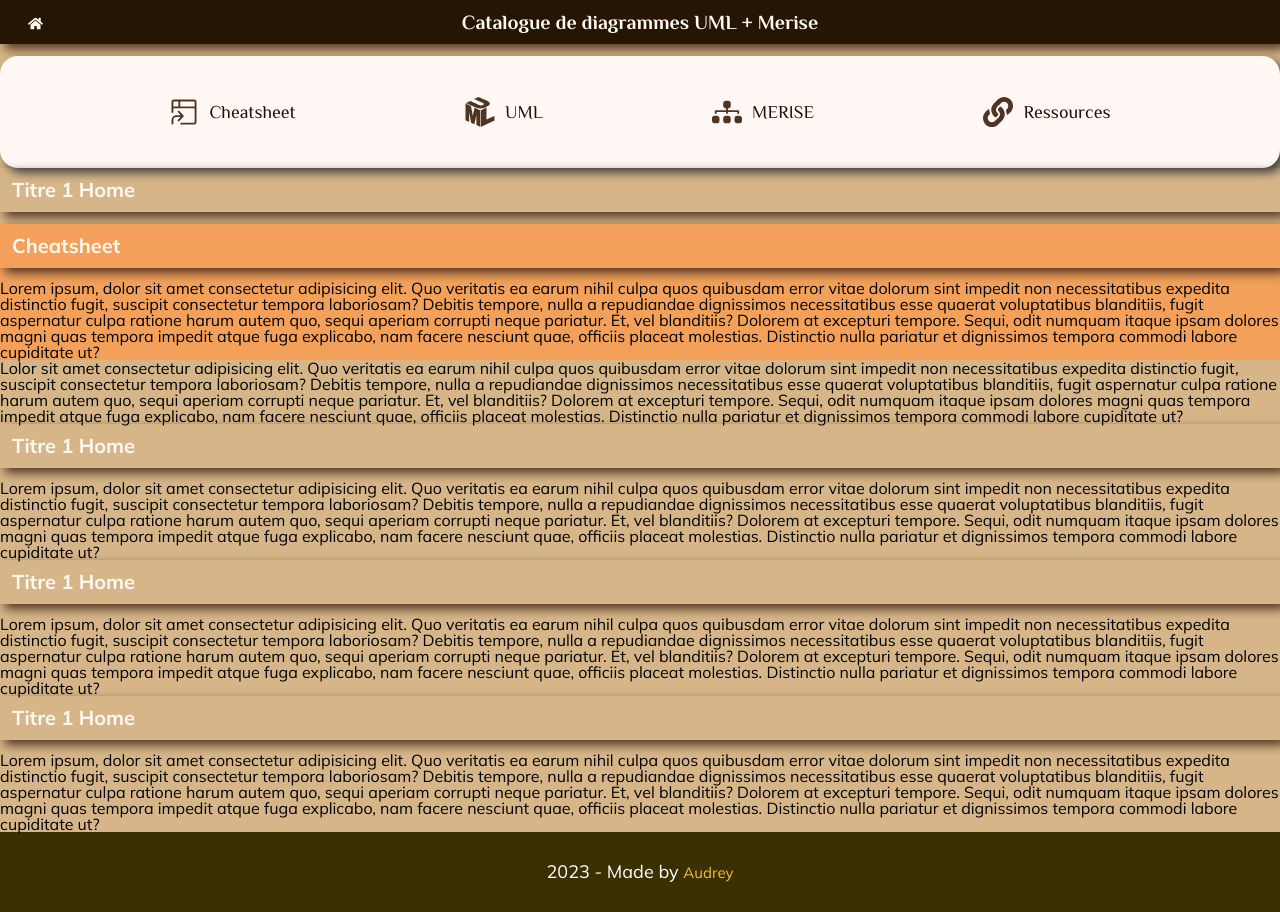
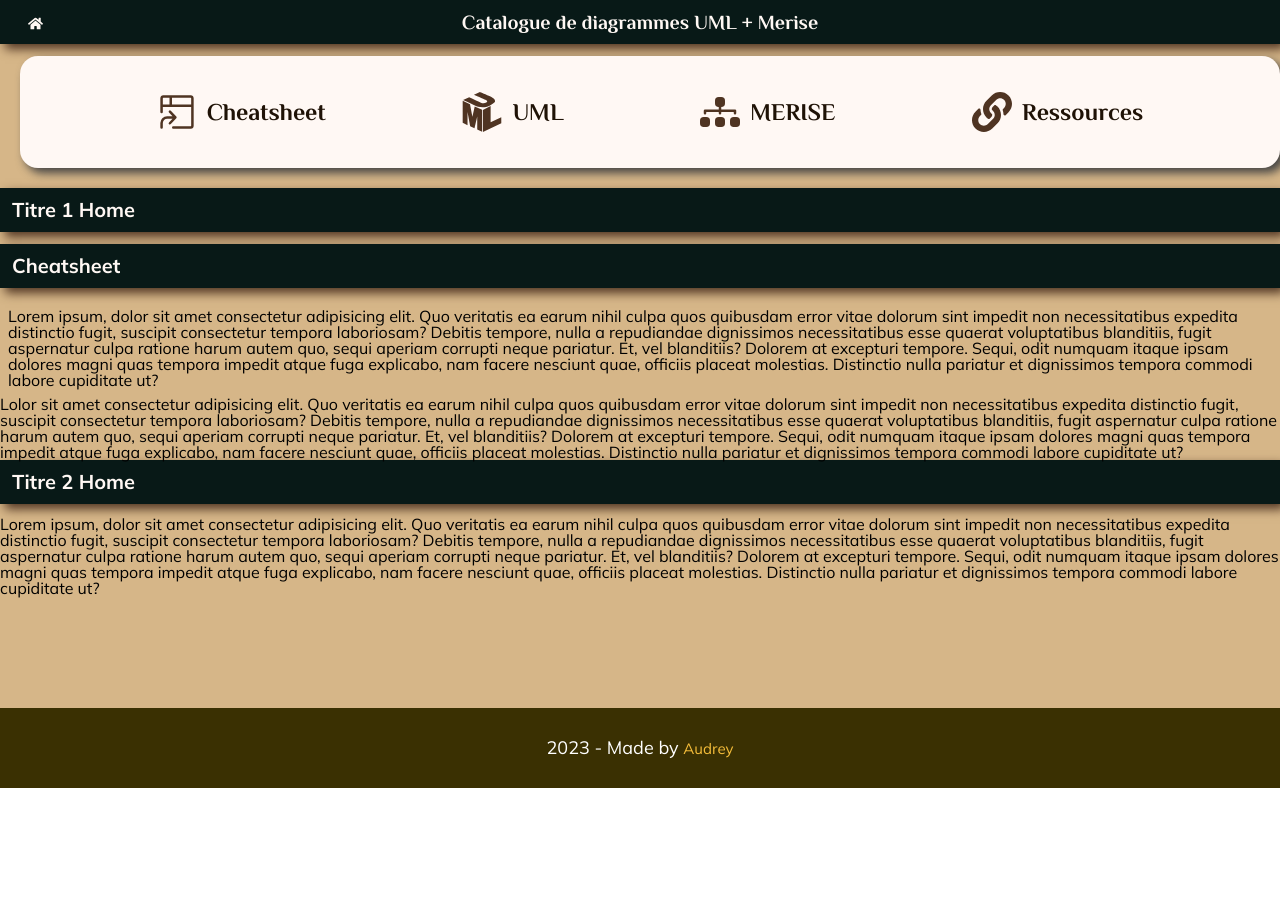
Before and after one commit to 2023-cda-alt-devops-p4/catalog-ac, a React (Vite) app: page / in a window 1280 px wide. After the commit the page ends 800 px from the top, so only its background shows below. Built offline with nearby package versions, Linux system fonts and the light colour scheme.

Commit message:
♿️ style, update accessibility tips

```diff
--- a/src/App.jsx
+++ b/src/App.jsx
@@ -55,9 +55,6 @@ const AppStyled = styled.div`
 	*,
 	::after,
 	::before {
-		margin: 0;
-		padding: 0;
-		list-style: none;
 		text-decoration: none;
 		border: none;
 		box-sizing: border-box;
@@ -79,6 +76,7 @@ const AppStyled = styled.div`
 		font-size: ${theme.fonts.P2};
 		box-shadow: 5px 5px 10px ${theme.colors.semiDarkAmber};
 		color: ${theme.colors.white_peach};
+		background-color: ${theme.colors.darkMint};
 	}
 
 	a {
@@ -87,7 +85,8 @@ const AppStyled = styled.div`
 		color: ${theme.colors.white_peach};
 	}
 
-	a:hover, 	.btn_menu a:hover {
+	a:hover,
+	.btn_menu a:hover {
 		color: ${theme.colors.amber};
 	}
 
@@ -121,7 +120,7 @@ const AppStyled = styled.div`
 	}
 
 	p {
-		padding: 2vh 0;
+		padding: ${theme.spacing.xs};
 	}
 
 	.iconScroll {
--- a/src/components/Header.jsx
+++ b/src/components/Header.jsx
@@ -11,7 +11,11 @@ const Header = () => {
 			<div className="navbar-center">
 				<Navbar className="mobile-Navbar" />
 			</div>
-			<Link className="extra-icon-home" to="/">
+			<Link
+				className="extra-icon-home"
+				to="/"
+				aria-label="aller sur la page d'acceuil"
+			>
 				<FaHome className="icon" />
 			</Link>
 		</HeaderStyled>
@@ -19,7 +23,6 @@ const Header = () => {
 };
 
 const HeaderStyled = styled.header`
-
 	h1 {
 		display: flex;
 		justify-content: center;
@@ -67,7 +70,6 @@ const HeaderStyled = styled.header`
 		}
 
 		.extra-icon-home {
-			/* visibility: visible; */
 			background-color: ${theme.colors.semiDarkAmber};
 			font-weight: ${theme.weights.bold};
 			border: none;
@@ -82,10 +84,7 @@ const HeaderStyled = styled.header`
 		}
 
 		@media (max-width: 300px) {
-
-	}
-
-
+		}
 	}
 `;
 export default Header;
--- a/src/views/Cheatsheet.jsx
+++ b/src/views/Cheatsheet.jsx
@@ -6,21 +6,21 @@ const Cheatsheet = () => {
 	return (
 		<CheatsheetStyled>
 			<h1>Cheatsheet</h1>
-			Lorem ipsum, dolor sit amet consectetur adipisicing elit. Quo veritatis ea
-			earum nihil culpa quos quibusdam error vitae dolorum sint impedit non
-			necessitatibus expedita distinctio fugit, suscipit consectetur tempora
-			laboriosam? Debitis tempore, nulla a repudiandae dignissimos
-			necessitatibus esse quaerat voluptatibus blanditiis, fugit aspernatur
-			culpa ratione harum autem quo, sequi aperiam corrupti neque pariatur. Et,
-			vel blanditiis? Dolorem at excepturi tempore. Sequi, odit numquam itaque
-			ipsam dolores magni quas tempora impedit atque fuga explicabo, nam facere
-			nesciunt quae, officiis placeat molestias. Distinctio nulla pariatur et
-			dignissimos tempora commodi labore cupiditate ut?
+			<p>
+				Lorem ipsum, dolor sit amet consectetur adipisicing elit. Quo veritatis
+				ea earum nihil culpa quos quibusdam error vitae dolorum sint impedit non
+				necessitatibus expedita distinctio fugit, suscipit consectetur tempora
+				laboriosam? Debitis tempore, nulla a repudiandae dignissimos
+				necessitatibus esse quaerat voluptatibus blanditiis, fugit aspernatur
+				culpa ratione harum autem quo, sequi aperiam corrupti neque pariatur.
+				Et, vel blanditiis? Dolorem at excepturi tempore. Sequi, odit numquam
+				itaque ipsam dolores magni quas tempora impedit atque fuga explicabo,
+				nam facere nesciunt quae, officiis placeat molestias. Distinctio nulla
+				pariatur et dignissimos tempora commodi labore cupiditate ut?
+			</p>
 		</CheatsheetStyled>
 	);
 };
 
-const CheatsheetStyled = styled.div`
-	background-color: #f3a15a;
-`;
+const CheatsheetStyled = styled.div``;
 export default Cheatsheet;
--- a/src/views/Home.jsx
+++ b/src/views/Home.jsx
@@ -1,7 +1,6 @@
 import styled from "styled-components";
 import { Link, Outlet } from "react-router-dom";
 import Cheatsheet from "./Cheatsheet";
-// import { theme } from "../assets/css/theme";
 
 // imsc snippet
 
@@ -22,8 +21,9 @@ const Home = () => {
 				nam facere nesciunt quae, officiis placeat molestias. Distinctio nulla
 				pariatur et dignissimos tempora commodi labore cupiditate ut?
 			</div>
+
 			<div>
-				<h1>Titre 1 Home</h1>
+				<h1>Titre 2 Home</h1>
 				Lorem ipsum, dolor sit amet consectetur adipisicing elit. Quo veritatis
 				ea earum nihil culpa quos quibusdam error vitae dolorum sint impedit non
 				necessitatibus expedita distinctio fugit, suscipit consectetur tempora
@@ -35,32 +35,7 @@ const Home = () => {
 				nam facere nesciunt quae, officiis placeat molestias. Distinctio nulla
 				pariatur et dignissimos tempora commodi labore cupiditate ut?
 			</div>
-			<div>
-				<h1>Titre 1 Home</h1>
-				Lorem ipsum, dolor sit amet consectetur adipisicing elit. Quo veritatis
-				ea earum nihil culpa quos quibusdam error vitae dolorum sint impedit non
-				necessitatibus expedita distinctio fugit, suscipit consectetur tempora
-				laboriosam? Debitis tempore, nulla a repudiandae dignissimos
-				necessitatibus esse quaerat voluptatibus blanditiis, fugit aspernatur
-				culpa ratione harum autem quo, sequi aperiam corrupti neque pariatur.
-				Et, vel blanditiis? Dolorem at excepturi tempore. Sequi, odit numquam
-				itaque ipsam dolores magni quas tempora impedit atque fuga explicabo,
-				nam facere nesciunt quae, officiis placeat molestias. Distinctio nulla
-				pariatur et dignissimos tempora commodi labore cupiditate ut?
-			</div>
-			<div>
-				<h1>Titre 1 Home</h1>
-				Lorem ipsum, dolor sit amet consectetur adipisicing elit. Quo veritatis
-				ea earum nihil culpa quos quibusdam error vitae dolorum sint impedit non
-				necessitatibus expedita distinctio fugit, suscipit consectetur tempora
-				laboriosam? Debitis tempore, nulla a repudiandae dignissimos
-				necessitatibus esse quaerat voluptatibus blanditiis, fugit aspernatur
-				culpa ratione harum autem quo, sequi aperiam corrupti neque pariatur.
-				Et, vel blanditiis? Dolorem at excepturi tempore. Sequi, odit numquam
-				itaque ipsam dolores magni quas tempora impedit atque fuga explicabo,
-				nam facere nesciunt quae, officiis placeat molestias. Distinctio nulla
-				pariatur et dignissimos tempora commodi labore cupiditate ut?
-			</div>
+
 		</HomePageStyled>
 	);
 };
--- a/src/views/Merise.jsx
+++ b/src/views/Merise.jsx
@@ -73,17 +73,6 @@ const Merise = () => {
 						l’industrie française, pour les administrations.
 					</p>
 
-					{/* <Link className="img">
-						<img src={mcdcomplet} alt="mcdcomplet" onClick={showImage} />
-						{imgClicked && (
-							<img
-								src={mcdcomplet}
-								alt="mcdcomplet"
-								className="imgZoom"
-								onClick={hideImage}
-							/>
-						)}
-					</Link> */}
 					<div className="container_img">
 						<Image src={mcdcomplet} alt="mcd_complet" />
 					</div>
@@ -119,6 +108,7 @@ const MenuStyled = styled.div`
 	}
 
 	.row_section ul {
+		color: ${theme.colors.white_peach};
 		list-style-type: decimal;
 		list-style-position: inside;
 		margin-left: 20px;
--- a/src/views/Navbar.jsx
+++ b/src/views/Navbar.jsx
@@ -12,7 +12,7 @@ const Navbar = () => {
 		<NavbarStyled>
 			<div className="btn_menu">
 				<GoProjectSymlink className="icon" />
-				<Link to="/cheatsheet">Cheatsheet</Link>
+				<Link to="/cheatsheet" aria-label="aller sur la page pense-bête">Cheatsheet</Link>
 			</div>
 			<div className="btn_menu">
 				<SiUml className="icon" />
@@ -32,7 +32,16 @@ const Navbar = () => {
 
 const NavbarStyled = styled.div`
 	margin-bottom: 20px;
+	margin-left: 20px;
+	bottom: 2vh;
+	display: flex;
+	justify-content: space-evenly;
 	font-family: ${theme.fontFamily.fontTitle};
+	font-size: ${theme.fonts.P3};
+	background-color: ${theme.colors.white_peach};
+	color: ${theme.colors.darkMint};
+	border-radius: ${theme.borderRadius.extraRound};
+	box-shadow: 5px 5px 10px ${theme.colors.greySemiDark};
 
 	.icon {
 		margin-right: 10px;
@@ -49,8 +58,8 @@ const NavbarStyled = styled.div`
 	}
 
 	.btn_menu a {
-		font-weight: ${theme.weights.regular};
-		font-size: ${theme.fonts.P1};
+		font-weight: ${theme.weights.heavy};
+		font-size: ${theme.fonts.P3};
 		color: ${theme.colors.darkOrange};
 		background-color: ${theme.colors.white_peach};
 	}
@@ -60,53 +69,31 @@ const NavbarStyled = styled.div`
 	/* -▼･ェ･▼･ェ･▼･ェ･▼･ェ･▼･ェ･▼･ェ･▼･ェ･▼- */
 
 	@media (min-width: 1024px) {
-		/* visibility: visible; */
 		max-width: 100%;
-		margin-left: 20px;
-		margin-bottom: 20px;
 		height: 14vh;
-		display: flex;
-		justify-content: space-evenly;
-		border-radius: ${theme.borderRadius.extraRound};
-		background-color: ${theme.colors.white_peach};
-		box-shadow: 5px 5px 10px ${theme.colors.greySemiDark};
-		/* font-family: ${theme.fontFamily.fontTitle}; */
-		font-weight: ${theme.weights.bold};
-		font-size: ${theme.fonts.P3};
+		.icon {
+			margin: 3px 5;
+			height: 40px;
+			width: 40px;
+			display: inline;
+		}
 	}
 
 	@media (max-width: 1023px) {
-		/* visibility: visible; */
-		background-color: ${theme.colors.white_peach};
-		color: ${theme.colors.darkOrange};
-		margin-left: 20px;
-		margin-bottom: 20px;
 		height: 10vh;
-		font-weight: ${theme.weights.bold};
-		font-size: ${theme.fonts.P3};
-		display: flex;
-		justify-content: space-evenly;
 	}
 
 	@media (max-width: 780px) {
-		/* visibility: visible; */
 		flex-wrap: wrap;
+		position: fixed;
 		height: 8vh;
 		width: 95vw;
-		display: flex;
-		justify-content: space-evenly;
-		font-size: ${theme.fonts.P0};
-		border-radius: ${theme.borderRadius.extraRound};
-		background-color: ${theme.colors.white_peach};
 		box-shadow: -5px -5px 10px 1px ${theme.colors.greySemiDark}; /* offset-x | offset-y | blur-radius | spread-radius | color */
-		position: fixed;
-		bottom: 1vh;
 	}
 
 	@media (max-width: 300px) {
 		height: 6vh;
 		font-size: ${theme.fonts.XXS};
-		bottom: 2vh;
 
 		.icon {
 			margin: 2px 0;
```
